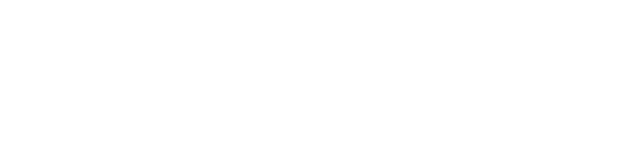
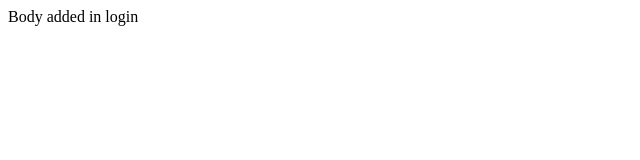
Before and after one commit to Jaitsp/mygit, a plain HTML site: page login.html in a window 1280 px wide. Shown: the whole page, without its empty margins (0-640 px from the left). Drawn offline with Linux system fonts and the light colour scheme.

Commit message:
change in login file

```diff
--- a/login.html
+++ b/login.html
@@ -2,4 +2,7 @@
 	<head>
 		<title> New Login form </title>
 	</head>
+	<body>
+		Body added in login
+	</body >
 </html>
```
